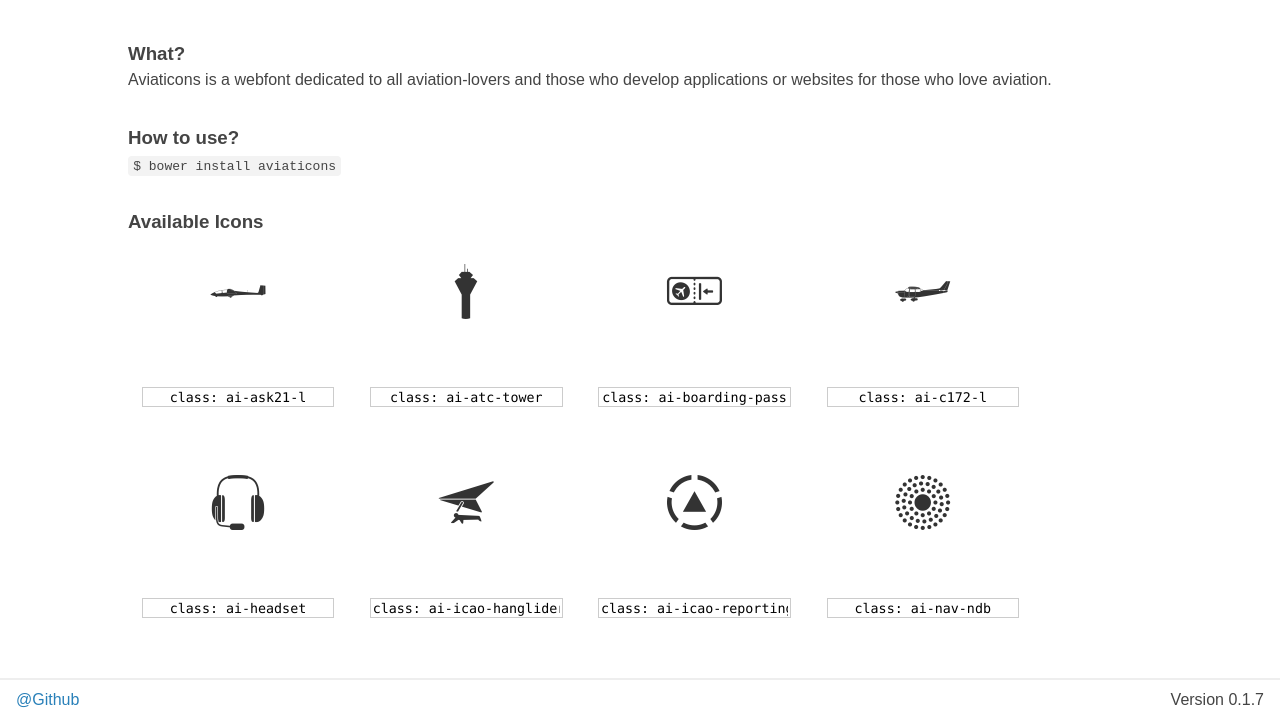
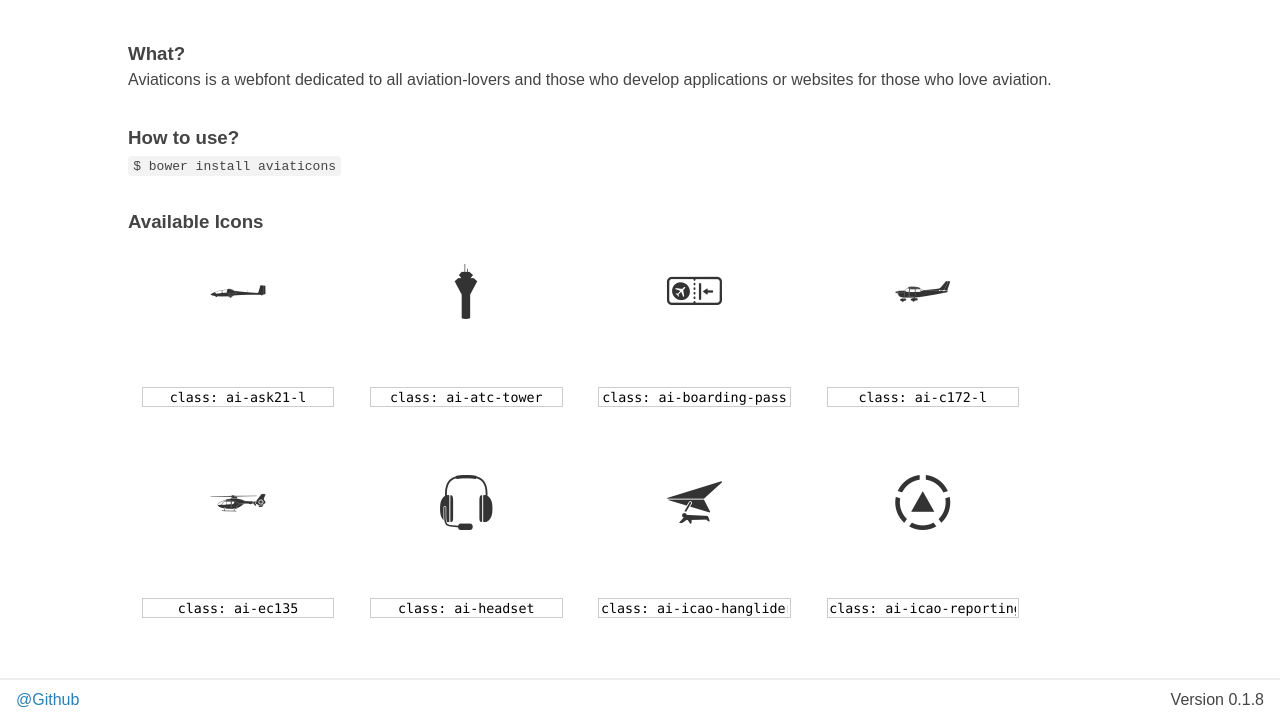
Before and after one commit to julkuh/aviaticons, a website: page docs/index.html in a window 1280 px wide. Shown: the part 80-800 px from the top of the page. Drawn offline with Linux system fonts and the light colour scheme.

Commit message:
adding ec135 icon and prepare relase

```diff
--- a/bower.json
+++ b/bower.json
@@ -1,6 +1,6 @@
 {
     "name": "aviaticons",
-    "version": "0.1.7",
+    "version": "0.1.8",
     "description": "Aviaticons is a webfont dedicated to all aviation-lovers and those who develop applications or websites for those who love aviation.",
     "keywords": [],
     "homepage": "https://github.com/julkuh/aviaticons",
--- a/docs/aviaticons/aviaticons.css
+++ b/docs/aviaticons/aviaticons.css
@@ -1 +1 @@
-@font-face{font-family:aviaticons;src:url(aviaticons.eot);src:url(aviaticons.eot?#iefix) format('eot'),url(aviaticons.woff) format('woff'),url(aviaticons.ttf) format('truetype'),url(aviaticons.svg#aviaticons) format('svg');font-weight:400;font-style:normal}.ai{display:inline-block;font-family:aviaticons;font-style:normal;font-weight:400;line-height:1;-webkit-font-smoothing:antialiased;-moz-osx-font-smoothing:grayscale}.ai-lg{font-size:1.3333333333333333em;line-height:.75em;vertical-align:-15%}.ai-2x{font-size:2em}.ai-3x{font-size:3em}.ai-4x{font-size:4em}.ai-5x{font-size:5em}.ai-fw{width:1.2857142857142858em;text-align:center}.ai-ask21-l:before{content:"\EA01"}.ai-atc-tower:before{content:"\EA02"}.ai-boarding-pass:before{content:"\EA03"}.ai-c172-l:before{content:"\EA04"}.ai-headset:before{content:"\EA05"}.ai-icao-hanglider:before{content:"\EA06"}.ai-icao-reporting-point:before{content:"\EA07"}.ai-nav-ndb:before{content:"\EA08"}.ai-nav-vor:before{content:"\EA09"}.ai-nav-vordme:before{content:"\EA0A"}.ai-nav-vortac:before{content:"\EA0B"}.ai-pilot-hat:before{content:"\EA0C"}.ai-propeller-four-blade:before{content:"\EA0D"}.ai-propeller-three-blade:before{content:"\EA0E"}.ai-propeller-two-blade:before{content:"\EA0F"}.ai-runway-midfield:before{content:"\EA10"}.ai-sidestick:before{content:"\EA11"}.ai-sunglasses:before{content:"\EA12"}.ai-windsock:before{content:"\EA13"}.ai-yoke:before{content:"\EA14"}
+@font-face{font-family:aviaticons;src:url(aviaticons.eot);src:url(aviaticons.eot?#iefix) format('eot'),url(aviaticons.woff) format('woff'),url(aviaticons.ttf) format('truetype'),url(aviaticons.svg#aviaticons) format('svg');font-weight:400;font-style:normal}.ai{display:inline-block;font-family:aviaticons;font-style:normal;font-weight:400;line-height:1;-webkit-font-smoothing:antialiased;-moz-osx-font-smoothing:grayscale}.ai-lg{font-size:1.3333333333333333em;line-height:.75em;vertical-align:-15%}.ai-2x{font-size:2em}.ai-3x{font-size:3em}.ai-4x{font-size:4em}.ai-5x{font-size:5em}.ai-fw{width:1.2857142857142858em;text-align:center}.ai-ask21-l:before{content:"\EA01"}.ai-atc-tower:before{content:"\EA02"}.ai-boarding-pass:before{content:"\EA03"}.ai-c172-l:before{content:"\EA04"}.ai-ec135:before{content:"\EA05"}.ai-headset:before{content:"\EA06"}.ai-icao-hanglider:before{content:"\EA07"}.ai-icao-reporting-point:before{content:"\EA08"}.ai-nav-ndb:before{content:"\EA09"}.ai-nav-vor:before{content:"\EA0A"}.ai-nav-vordme:before{content:"\EA0B"}.ai-nav-vortac:before{content:"\EA0C"}.ai-pilot-hat:before{content:"\EA0D"}.ai-propeller-four-blade:before{content:"\EA0E"}.ai-propeller-three-blade:before{content:"\EA0F"}.ai-propeller-two-blade:before{content:"\EA10"}.ai-runway-midfield:before{content:"\EA11"}.ai-sidestick:before{content:"\EA12"}.ai-sunglasses:before{content:"\EA13"}.ai-windsock:before{content:"\EA14"}.ai-yoke:before{content:"\EA15"}
--- a/docs/index.html
+++ b/docs/index.html
@@ -52,6 +52,11 @@
                     <div class="glyph aviaticons ">
                         <div class="ai ai-c172-l "></div>
                         <input type="text" readonly="readonly" value="class: ai-c172-l" />
+                    </div>
+
+                    <div class="glyph aviaticons ">
+                        <div class="ai ai-ec135 "></div>
+                        <input type="text" readonly="readonly" value="class: ai-ec135" />
                     </div>
 
                     <div class="glyph aviaticons ">
@@ -139,7 +144,7 @@
         </main>
         <footer>
             <a href="https://github.com/julkuh/aviaticons" target="_blank">@Github</a>
-            <span class="pull-right"> Version 0.1.7 </span>
+            <span class="pull-right"> Version 0.1.8 </span>
         </footer>
     </div>
 </body>
--- a/package.json
+++ b/package.json
@@ -1,6 +1,6 @@
 {
   "name": "aviaticons",
-  "version": "0.1.7",
+  "version": "0.1.8",
   "description": "Aviaticons is a webfont dedicated to all aviation-lovers and those who develop applications or websites for those who love aviation.",
   "repository": {
     "type": "git",
```
Also changed, not shown: dist/aviaticons/aviaticons.css, dist/aviaticons/aviaticons.svg, dist/aviaticons/aviaticons.ttf, dist/aviaticons/aviaticons.woff, dist/demo.html, docs/aviaticons/aviaticons.svg, docs/aviaticons/aviaticons.ttf, docs/aviaticons/aviaticons.woff, src/svg/ec135.svg (added), 2 other files.
